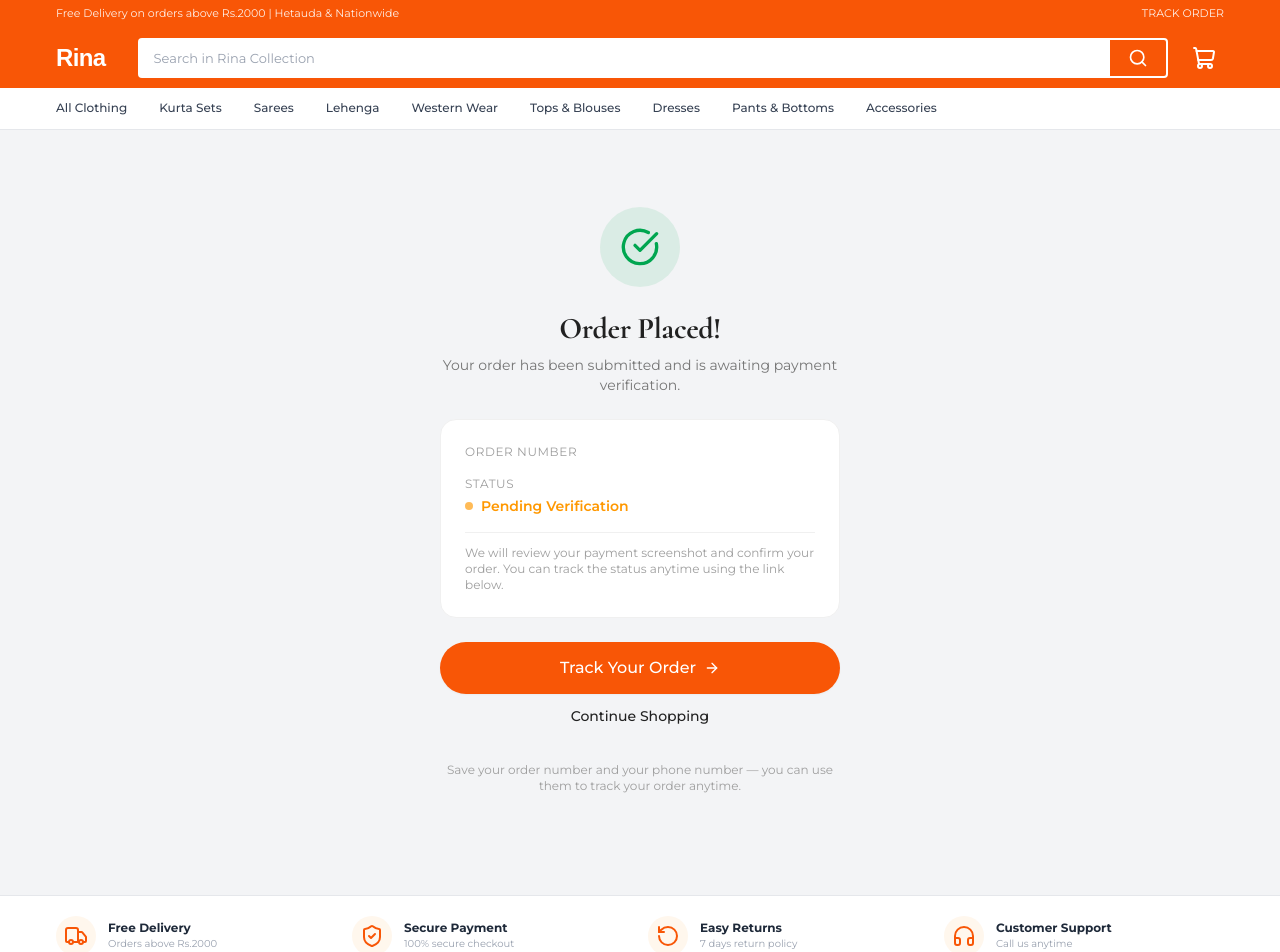
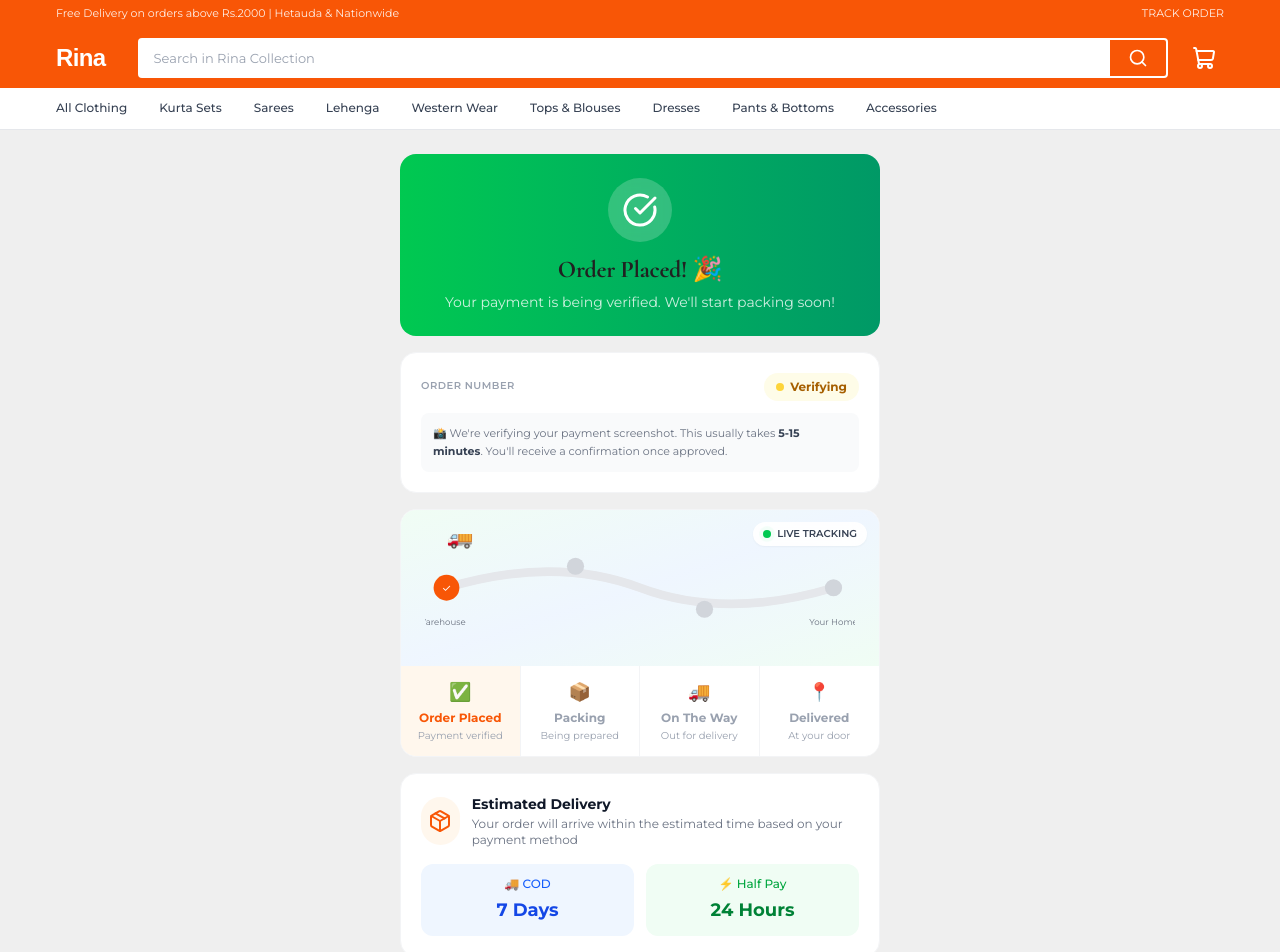
Before and after one commit to kalulalu127382-cmd/Rina-collection, a Next.js app: page /order-confirmed in a window 1280 px wide. Shown: the top 952 px of the page. Built offline with nearby package versions, Linux system fonts and the light colour scheme.

Commit message:
Add animated delivery tracker map, redesign order confirmed page, trust badges, delivery promo

```diff
--- a/src/app/(storefront)/order-confirmed/page.tsx
+++ b/src/app/(storefront)/order-confirmed/page.tsx
@@ -1,10 +1,11 @@
 import Link from 'next/link';
-import { CheckCircle, Copy, ArrowRight } from 'lucide-react';
+import { CheckCircle, ArrowRight, Phone, Package } from 'lucide-react';
 import { Button } from '@/components/ui/button';
+import { DeliveryTracker } from '@/components/delivery-tracker';
 import type { Metadata } from 'next';
 
 export const metadata: Metadata = {
-  title: 'Order Confirmed',
+  title: 'Order Confirmed — Rina Collection',
 };
 
 interface Props {
@@ -18,49 +19,73 @@ export default async function OrderConfirmedPage({ searchParams }: Props) {
   const trackingUrl = `/track?token=${trackingToken}`;
 
   return (
-    <div className="content-container section-gap">
-      <div className="max-w-md mx-auto text-center space-y-6">
-        {/* Success icon */}
-        <div className="w-20 h-20 rounded-full bg-success/10 flex items-center justify-center mx-auto">
-          <CheckCircle className="w-10 h-10 text-success" />
-        </div>
+    <div className="min-h-screen bg-[#EFEFEF]">
+      <div className="max-w-lg mx-auto px-4 py-6 space-y-4">
 
-        {/* Heading */}
-        <div>
-          <h1 className="font-serif text-3xl font-bold text-text">Order Placed!</h1>
-          <p className="mt-2 text-text-secondary text-sm">
-            Your order has been submitted and is awaiting payment verification.
+        {/* Success header */}
+        <div className="bg-gradient-to-r from-green-500 to-emerald-600 rounded-2xl p-6 text-center text-white">
+          <div className="w-16 h-16 rounded-full bg-white/20 backdrop-blur-sm flex items-center justify-center mx-auto mb-3">
+            <CheckCircle className="w-9 h-9 text-white" />
+          </div>
+          <h1 className="text-2xl font-black">Order Placed! 🎉</h1>
+          <p className="text-sm mt-1.5 text-white/80">
+            Your payment is being verified. We&apos;ll start packing soon!
           </p>
         </div>
 
-        {/* Order details card */}
-        <div className="bg-white rounded-2xl border border-border-light p-6 space-y-4 text-left">
-          <div>
-            <p className="font-sans text-xs text-text-muted uppercase tracking-wider">Order Number</p>
-            <p className="font-sans text-lg font-bold text-primary mt-1">{orderNumber}</p>
-          </div>
-
-          <div>
-            <p className="font-sans text-xs text-text-muted uppercase tracking-wider">Status</p>
-            <div className="flex items-center gap-2 mt-1">
-              <span className="w-2 h-2 rounded-full bg-warning animate-pulse" />
-              <p className="font-sans text-sm font-semibold text-warning">Pending Verification</p>
+        {/* Order info card */}
+        <div className="bg-white rounded-2xl border border-gray-100 p-5 space-y-3">
+          <div className="flex items-center justify-between">
+            <div>
+              <p className="text-[10px] text-gray-400 uppercase tracking-wider font-semibold">Order Number</p>
+              <p className="text-xl font-black text-[#F85606] mt-0.5">{orderNumber}</p>
+            </div>
+            <div className="flex items-center gap-1.5 bg-yellow-50 px-3 py-1.5 rounded-full">
+              <span className="w-2 h-2 rounded-full bg-yellow-400 animate-pulse" />
+              <span className="text-xs font-bold text-yellow-700">Verifying</span>
             </div>
           </div>
+          <div className="bg-gray-50 rounded-lg p-3">
+            <p className="text-[11px] text-gray-500">
+              📸 We&apos;re verifying your payment screenshot. This usually takes <span className="font-bold text-gray-700">5-15 minutes</span>.
+              You&apos;ll receive a confirmation once approved.
+            </p>
+          </div>
+        </div>
 
-          <div className="pt-3 border-t border-border-light">
-            <p className="font-sans text-xs text-text-muted">
-              We will review your payment screenshot and confirm your order.
-              You can track the status anytime using the link below.
-            </p>
+        {/* 🚚 DELIVERY TRACKING MAP */}
+        <DeliveryTracker status="pending" />
+
+        {/* Estimated delivery */}
+        <div className="bg-white rounded-2xl border border-gray-100 p-5">
+          <div className="flex items-center gap-3">
+            <div className="w-12 h-12 rounded-full bg-orange-50 flex items-center justify-center">
+              <Package className="w-6 h-6 text-[#F85606]" />
+            </div>
+            <div>
+              <p className="text-sm font-bold text-gray-900">Estimated Delivery</p>
+              <p className="text-xs text-gray-500 mt-0.5">
+                Your order will arrive within the estimated time based on your payment method
+              </p>
+            </div>
+          </div>
+          <div className="grid grid-cols-2 gap-3 mt-4">
+            <div className="bg-blue-50 rounded-xl p-3 text-center">
+              <p className="text-xs text-blue-600 font-medium">🚚 COD</p>
+              <p className="text-lg font-black text-blue-700 mt-1">7 Days</p>
+            </div>
+            <div className="bg-green-50 rounded-xl p-3 text-center">
+              <p className="text-xs text-green-600 font-medium">⚡ Half Pay</p>
+              <p className="text-lg font-black text-green-700 mt-1">24 Hours</p>
+            </div>
           </div>
         </div>
 
         {/* Actions */}
         <div className="space-y-3">
           <Link href={trackingUrl}>
-            <Button variant="primary" fullWidth rounded size="lg">
-              Track Your Order
+            <Button variant="primary" fullWidth rounded size="xl">
+              🔍 Track Your Order Live
               <ArrowRight className="w-4 h-4" />
             </Button>
           </Link>
@@ -71,11 +96,18 @@ export default async function OrderConfirmedPage({ searchParams }: Props) {
           </Link>
         </div>
 
-        {/* Info note */}
-        <p className="text-xs text-text-muted">
-          Save your order number <strong>{orderNumber}</strong> and your phone number —
-          you can use them to track your order anytime.
-        </p>
+        {/* Help */}
+        <div className="bg-white rounded-2xl border border-gray-100 p-4 flex items-center gap-3">
+          <div className="w-10 h-10 rounded-full bg-green-50 flex items-center justify-center shrink-0">
+            <Phone className="w-5 h-5 text-green-600" />
+          </div>
+          <div>
+            <p className="text-xs font-bold text-gray-800">Need Help?</p>
+            <p className="text-[11px] text-gray-500">
+              Save order <strong>{orderNumber}</strong> • Call us or WhatsApp for any queries
+            </p>
+          </div>
+        </div>
       </div>
     </div>
   );
--- a/src/app/(storefront)/track/track-client.tsx
+++ b/src/app/(storefront)/track/track-client.tsx
@@ -7,6 +7,7 @@ import { Button } from '@/components/ui/button';
 import { Input } from '@/components/ui/input';
 import { formatPrice, cn } from '@/lib/utils';
 import { Search, Package, CheckCircle, Truck, Clock, XCircle, AlertTriangle } from 'lucide-react';
+import { DeliveryTracker } from '@/components/delivery-tracker';
 
 interface OrderData {
   order_number: string;
@@ -274,6 +275,17 @@ export default function TrackClient() {
                   </p>
                 </div>
 
+                {/* 🚚 VISUAL MAP TRACKER */}
+                {STATUS_CONFIG[result.order!.status]?.step > 0 && (
+                  <DeliveryTracker status={
+                    result.order!.status === 'PENDING_VERIFICATION' ? 'pending' :
+                    result.order!.status === 'CONFIRMED' ? 'confirmed' :
+                    result.order!.status === 'PROCESSING' ? 'processing' :
+                    result.order!.status === 'SHIPPED' ? 'shipped' :
+                    result.order!.status === 'DELIVERED' ? 'delivered' : 'pending'
+                  } />
+                )}
+
                 {/* Items */}
                 <div className="bg-white rounded-2xl border border-border-light p-5 space-y-3">
                   <h3 className="font-sans text-sm font-bold text-text uppercase tracking-wider">Items</h3>
--- /dev/null
+++ b/src/components/delivery-tracker.tsx
@@ -0,0 +1,91 @@
+'use client';
+
+import { useEffect, useState } from 'react';
+
+const STEPS = [
+  { icon: '✅', label: 'Order Placed', desc: 'Payment verified' },
+  { icon: '📦', label: 'Packing', desc: 'Being prepared' },
+  { icon: '🚚', label: 'On The Way', desc: 'Out for delivery' },
+  { icon: '📍', label: 'Delivered', desc: 'At your door' },
+];
+
+export function DeliveryTracker({ status }: { status?: string }) {
+  const [activeStep, setActiveStep] = useState(0);
+
+  useEffect(() => {
+    // Map order status to step
+    const statusMap: Record<string, number> = {
+      pending: 0, confirmed: 1, processing: 1, shipped: 2, delivered: 3,
+    };
+    setActiveStep(statusMap[status || 'pending'] || 0);
+  }, [status]);
+
+  return (
+    <div className="bg-white rounded-2xl border border-gray-100 overflow-hidden">
+      {/* Animated Map Visual */}
+      <div className="relative bg-gradient-to-br from-green-50 via-blue-50 to-green-50 p-6 overflow-hidden">
+        {/* Animated road */}
+        <svg viewBox="0 0 400 100" className="w-full h-auto" xmlns="http://www.w3.org/2000/svg">
+          {/* Road background */}
+          <path d="M 20 50 Q 120 20 200 50 Q 280 80 380 50" fill="none" stroke="#E5E7EB" strokeWidth="8" strokeLinecap="round" />
+          {/* Active road */}
+          <path d="M 20 50 Q 120 20 200 50 Q 280 80 380 50" fill="none" stroke="#F85606" strokeWidth="8" strokeLinecap="round"
+            strokeDasharray="400" strokeDashoffset={400 - (activeStep / 3) * 400}
+            className="transition-all duration-1000 ease-out"
+          />
+          {/* Location dots */}
+          {[20, 140, 260, 380].map((x, i) => {
+            const y = i === 0 ? 50 : i === 1 ? 30 : i === 2 ? 70 : 50;
+            return (
+              <g key={i}>
+                <circle cx={x} cy={y} r={i <= activeStep ? 12 : 8} fill={i <= activeStep ? '#F85606' : '#D1D5DB'}
+                  className="transition-all duration-500"
+                />
+                <text x={x} y={y + 4} textAnchor="middle" fontSize="10" fill="white">
+                  {i <= activeStep ? '✓' : ''}
+                </text>
+              </g>
+            );
+          })}
+          {/* Moving truck */}
+          <g className="animate-bounce" style={{ animationDuration: '2s' }}>
+            <text
+              x={20 + (activeStep / 3) * 360}
+              y={activeStep === 0 ? 30 : activeStep === 1 ? 10 : activeStep === 2 ? 50 : 30}
+              fontSize="20"
+              className="transition-all duration-1000 ease-out"
+            >
+              🚚
+            </text>
+          </g>
+          {/* Warehouse */}
+          <text x="15" y="85" fontSize="8" fill="#6B7280" textAnchor="middle">Warehouse</text>
+          {/* Destination */}
+          <text x="380" y="85" fontSize="8" fill="#6B7280" textAnchor="middle">Your Home</text>
+        </svg>
+
+        {/* Live badge */}
+        <div className="absolute top-3 right-3 flex items-center gap-1.5 bg-white/90 backdrop-blur-sm rounded-full px-2.5 py-1 shadow-sm">
+          <span className="relative flex h-2 w-2">
+            <span className="animate-ping absolute inline-flex h-full w-full rounded-full bg-green-400 opacity-75" />
+            <span className="relative inline-flex rounded-full h-2 w-2 bg-green-500" />
+          </span>
+          <span className="text-[10px] font-semibold text-gray-700">LIVE TRACKING</span>
+        </div>
+      </div>
+
+      {/* Steps */}
+      <div className="grid grid-cols-4 divide-x divide-gray-100">
+        {STEPS.map((step, i) => (
+          <div key={i} className={`p-3 text-center transition-colors ${i <= activeStep ? 'bg-orange-50' : 'bg-white'}`}>
+            <span className="text-lg">{step.icon}</span>
+            <p className={`text-[10px] sm:text-xs font-bold mt-1 ${i <= activeStep ? 'text-[#F85606]' : 'text-gray-400'}`}>
+              {step.label}
+            </p>
+            <p className="text-[8px] sm:text-[10px] text-gray-400 mt-0.5">{step.desc}</p>
+          </div>
+        ))}
+      </div>
+    </div>
+  );
+}
```
